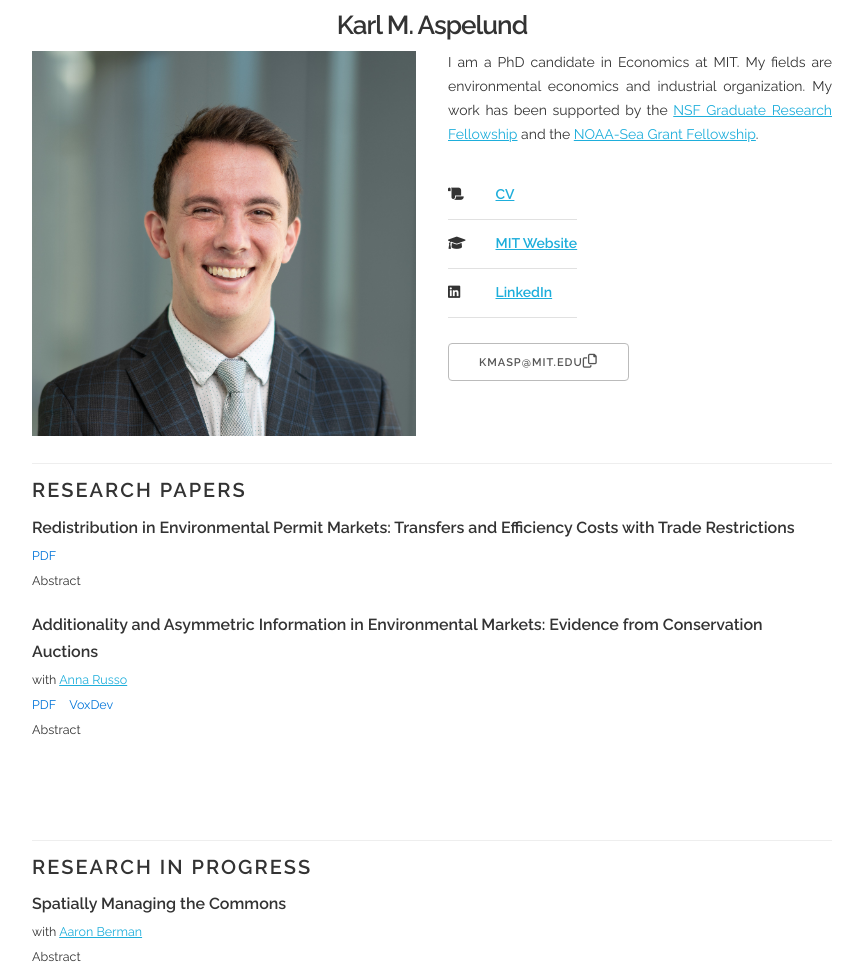
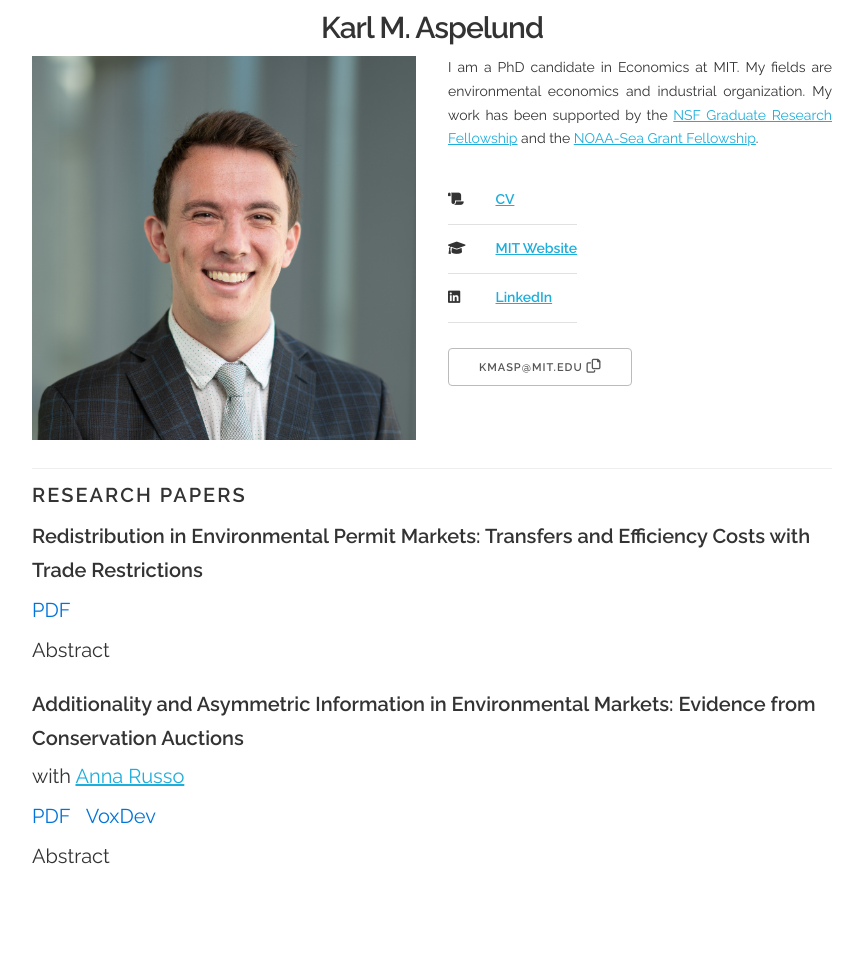
Before and after one commit to karlaspelund/karlaspelund.github.io, a plain HTML site: page index.html in a window 1280 px wide. Shown: the top 970 px of the page, without its empty margins (208-1071 px from the left). Drawn offline with Linux system fonts and the light colour scheme.

Commit message:
Update index.html

```diff
--- a/index.html
+++ b/index.html
@@ -27,7 +27,7 @@
     }
 
     h1.title {
-      font-size: 2.6rem;
+      font-size: 3rem;
       font-weight: 600;
       margin-bottom: 0.25rem;
     }
@@ -53,20 +53,20 @@
     }
 
     .title {
-      font-size: 1.6rem;
+      font-size: 2rem;
       font-weight: bold;
       margin-bottom: 0.2em;
     }
 
     .authors, .link {
-      font-size: 1.25rem;
+      font-size: 2rem;
       margin-bottom: 0.3em;
     }
 
     summary {
       cursor: pointer;
       font-weight: 500;
-      font-size: 1.25rem;
+      font-size: 2rem;
       margin-top: 0.3em;
     }
 
@@ -105,7 +105,7 @@
           <tr><td><i class="fab fa-linkedin"></i></td><td><a href="https://www.linkedin.com/in/kmaspelund"><b>LinkedIn</b></a></td></tr>
         </table>
         <button id="email" class="tooltip" onclick="copyEmail()">
-          <span class="copy-button">kmasp@mit.edu</span><i class="fa-regular fa-copy" style="font-size: 14px"></i>
+          <span class="copy-button">kmasp@mit.edu</span> <i class="fa-regular fa-copy" style="font-size: 14px"></i>
         </button>
       </div>
     </div>
```
